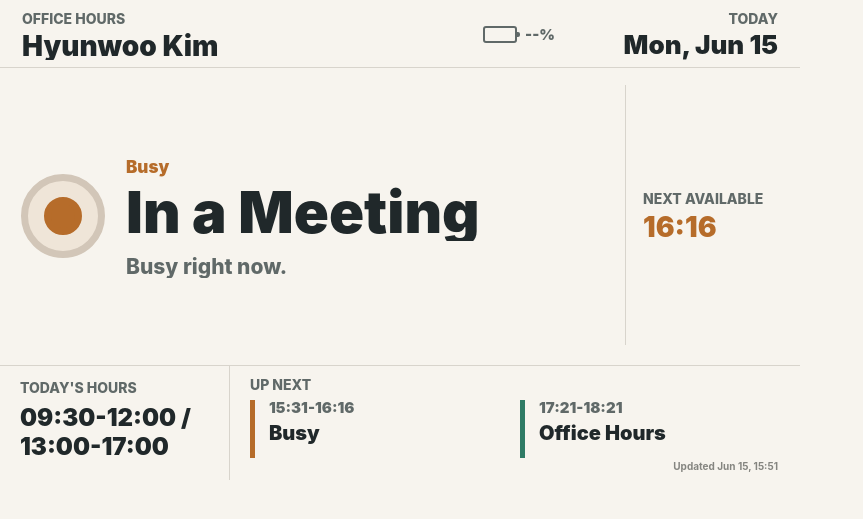
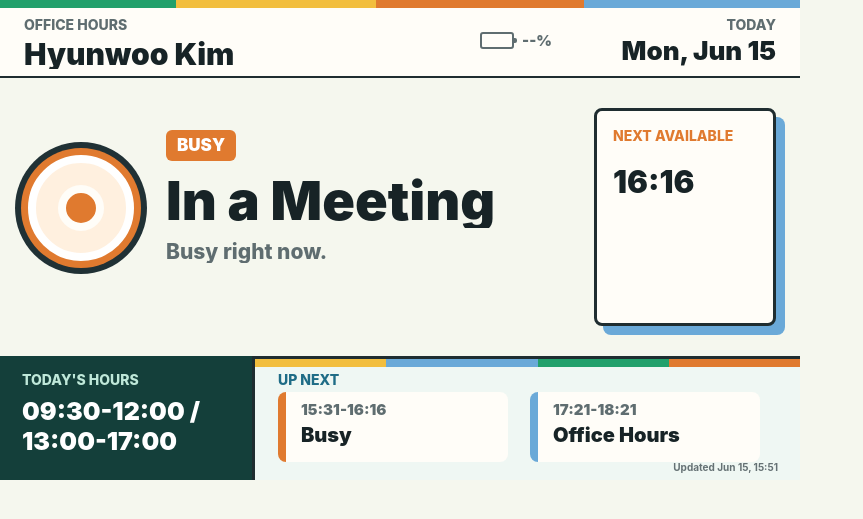
Before and after one commit to ChungmaruQ/ChungmaruQ.github.io, a Jekyll site: the page sensecraft/office-hours-sensecraft.html, which Jekyll copies as it is, in a window 1280 px wide. Shown: the top 519 px of the page, without its empty margins (0-863 px from the left). Built offline with Jekyll 4.4.1, drawn with Linux system fonts in a browser that asks for light colours.

Commit message:
Refresh SenseCraft display design

```diff
--- a/sensecraft/office-hours-sensecraft.html
+++ b/sensecraft/office-hours-sensecraft.html
@@ -7,16 +7,21 @@
     <title>Office Hours Door Display</title>
     <style>
       :root {
-        --bg: #f7f4ee;
-        --ink: #20282a;
-        --muted: #606968;
-        --line: #d8d4cc;
-        --accent: #b66c2a;
-        --accent-soft: #efe5d8;
-        --office: #2f7b65;
-        --away: #a93636;
-        --focus: #6a4f9a;
-        --remote: #2f6577;
+        --bg: #f5f7ee;
+        --panel: #fffdf8;
+        --ink: #172326;
+        --muted: #5f6d70;
+        --line: #d8dfda;
+        --accent: #e07a2f;
+        --accent-soft: #fff0df;
+        --accent-ink: #3b2210;
+        --office: #138a6a;
+        --away: #c83c52;
+        --focus: #7252c7;
+        --remote: #2677a8;
+        --sun: #f2be3e;
+        --sky: #6aa9d8;
+        --leaf: #22a06b;
       }
 
       * {
@@ -55,22 +60,39 @@
       .top {
         position: absolute;
         inset: 0 0 auto 0;
-        height: 68px;
-        border-bottom: 1px solid var(--line);
+        height: 78px;
+        background: var(--panel);
+        border-bottom: 2px solid #1f2d30;
+      }
+
+      .top::before {
+        content: "";
+        position: absolute;
+        left: 0;
+        top: 0;
+        width: 800px;
+        height: 8px;
+        background: linear-gradient(
+          90deg,
+          var(--leaf) 0 22%,
+          var(--sun) 22% 47%,
+          var(--accent) 47% 73%,
+          var(--sky) 73% 100%
+        );
       }
 
       .brand {
         position: absolute;
-        left: 22px;
-        top: 12px;
+        left: 24px;
+        top: 18px;
       }
 
       .name {
-        margin-top: 6px;
+        margin-top: 7px;
         max-width: 430px;
         overflow: hidden;
         color: var(--ink);
-        font-size: 28px;
+        font-size: 30px;
         font-weight: 900;
         line-height: 1;
         white-space: nowrap;
@@ -78,8 +100,8 @@
 
       .date-block {
         position: absolute;
-        right: 22px;
-        top: 12px;
+        right: 24px;
+        top: 18px;
         width: 210px;
         text-align: right;
       }
@@ -94,8 +116,8 @@
 
       .battery {
         position: absolute;
-        right: 245px;
-        top: 26px;
+        right: 248px;
+        top: 32px;
         display: flex;
         align-items: center;
         gap: 8px;
@@ -137,22 +159,23 @@
 
       .status-dot {
         position: absolute;
-        left: 21px;
-        top: 174px;
+        left: 28px;
+        top: 155px;
         display: grid;
         place-items: center;
-        width: 84px;
-        height: 84px;
-        border: 7px solid #d2c6b8;
+        width: 106px;
+        height: 106px;
+        border: 8px solid #ffffff;
         border-radius: 50%;
         background: var(--accent-soft);
+        box-shadow: 0 0 0 7px var(--accent), 0 0 0 13px #203135;
       }
 
       .status-dot::after {
         content: "";
-        width: 38px;
-        height: 38px;
-        border: 7px solid var(--accent);
+        width: 46px;
+        height: 46px;
+        border: 8px solid var(--panel);
         border-radius: 50%;
         background: var(--accent);
         box-sizing: border-box;
@@ -160,30 +183,36 @@
 
       .status {
         position: absolute;
-        left: 126px;
-        top: 159px;
-        width: 430px;
+        left: 166px;
+        top: 130px;
+        width: 390px;
       }
 
       .status-label {
+        display: inline-block;
+        padding: 7px 11px;
+        border-radius: 6px;
+        background: var(--accent);
         color: var(--accent);
+        color: #ffffff;
         font-size: 17px;
         font-weight: 900;
         line-height: 1;
+        text-transform: uppercase;
       }
 
       .headline {
-        margin-top: 9px;
+        margin-top: 14px;
         overflow: hidden;
         color: var(--ink);
-        font-size: 58px;
+        font-size: 54px;
         font-weight: 950;
-        line-height: 0.96;
+        line-height: 0.98;
         white-space: nowrap;
       }
 
       .detail {
-        margin-top: 14px;
+        margin-top: 12px;
         overflow: hidden;
         color: var(--muted);
         font-size: 21px;
@@ -194,29 +223,33 @@
 
       .next {
         position: absolute;
-        left: 625px;
-        top: 85px;
-        width: 175px;
-        height: 260px;
-        border-left: 1px solid var(--line);
+        left: 594px;
+        top: 108px;
+        width: 182px;
+        height: 218px;
+        border: 3px solid #1f2d30;
+        border-radius: 8px;
+        background: var(--panel);
+        box-shadow: 9px 9px 0 var(--sky);
       }
 
       .next .label {
         position: absolute;
-        left: 17px;
-        top: 107px;
-        width: 140px;
+        left: 16px;
+        top: 18px;
+        width: 145px;
+        color: var(--accent);
       }
 
       .next-time {
         position: absolute;
-        left: 17px;
-        top: 127px;
-        width: 150px;
-        color: var(--accent);
-        font-size: 28px;
+        left: 16px;
+        top: 55px;
+        width: 156px;
+        color: var(--ink);
+        font-size: 31px;
         font-weight: 950;
-        line-height: 1.08;
+        line-height: 1.02;
         white-space: normal;
       }
 
@@ -225,54 +258,79 @@
         left: 0;
         bottom: 0;
         width: 800px;
-        height: 115px;
-        border-top: 1px solid var(--line);
+        height: 124px;
+        border-top: 3px solid #1f2d30;
+        background: #eff7f3;
+      }
+
+      .bottom::before {
+        content: "";
+        position: absolute;
+        left: 255px;
+        right: 0;
+        top: 0;
+        height: 8px;
+        background: linear-gradient(
+          90deg,
+          var(--sun) 0 24%,
+          var(--sky) 24% 52%,
+          var(--leaf) 52% 76%,
+          var(--accent) 76% 100%
+        );
       }
 
       .hours {
         position: absolute;
         left: 0;
         bottom: 0;
-        width: 230px;
-        height: 115px;
-        padding: 16px 20px;
-        border-right: 1px solid var(--line);
+        width: 255px;
+        height: 124px;
+        padding: 17px 22px;
+        background: #143f3a;
+        border-right: 3px solid #1f2d30;
+      }
+
+      .hours .label {
+        color: #bfe8d9;
       }
 
       .hours-value {
         margin-top: 9px;
-        color: var(--ink);
-        font-size: 24px;
+        color: #ffffff;
+        font-size: 25px;
         font-weight: 950;
         line-height: 1.2;
       }
 
       .agenda {
         position: absolute;
-        left: 250px;
-        right: 20px;
-        bottom: 22px;
-        height: 58px;
+        left: 278px;
+        right: 22px;
+        bottom: 18px;
+        height: 70px;
       }
 
       .agenda-label {
         position: absolute;
-        left: 250px;
-        bottom: 88px;
+        left: 278px;
+        bottom: 93px;
+        color: #1f6c86;
       }
 
       .agenda-item {
         position: absolute;
         top: 0;
-        width: 240px;
-        height: 58px;
-        padding-left: 14px;
-        border-left: 5px solid var(--accent);
+        width: 230px;
+        height: 70px;
+        padding: 10px 12px 10px 15px;
+        border-left: 8px solid var(--accent);
+        border-radius: 8px;
+        background: var(--panel);
       }
 
       .agenda-item.second {
-        left: 270px;
-        border-color: var(--office);
+        left: 252px;
+        border-color: var(--sky);
       }
 
       .agenda-time {
@@ -297,8 +355,8 @@
       .updated {
         position: absolute;
         right: 22px;
-        bottom: 8px;
-        color: #858580;
+        bottom: 7px;
+        color: #657174;
         font-size: 10px;
         font-weight: 700;
       }
```
